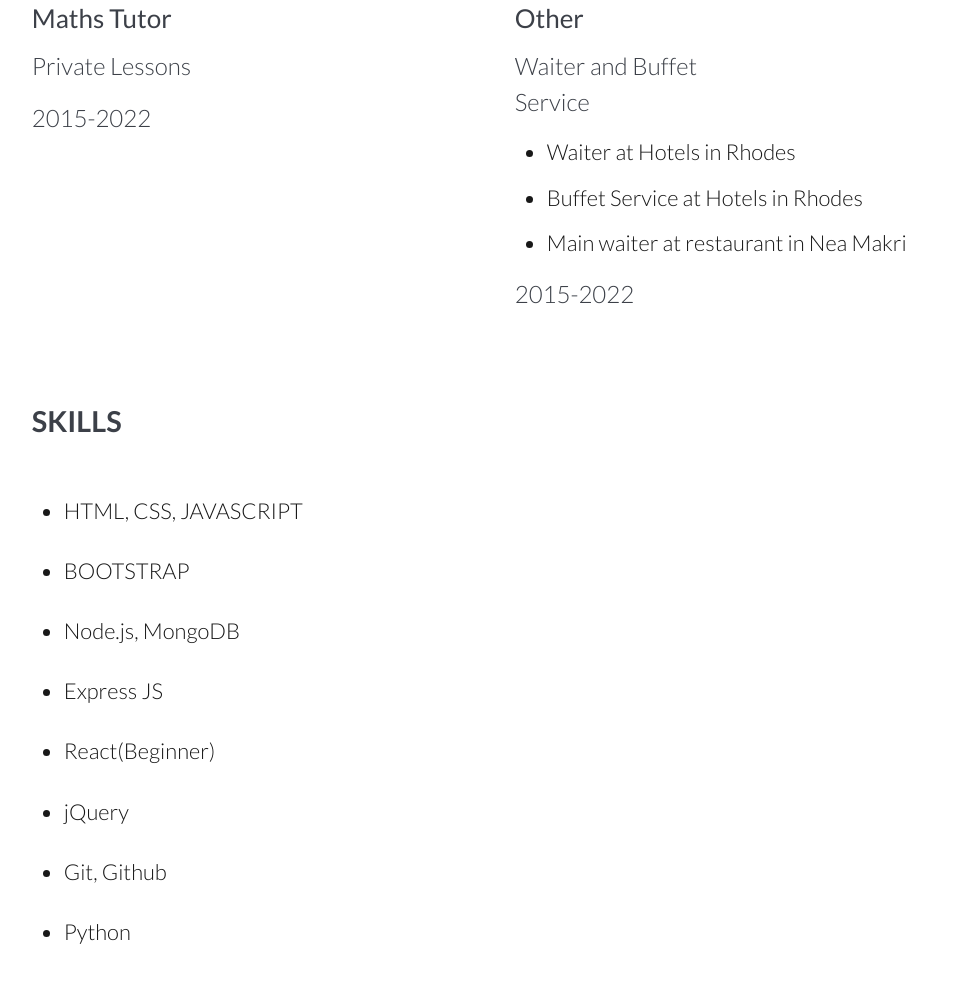
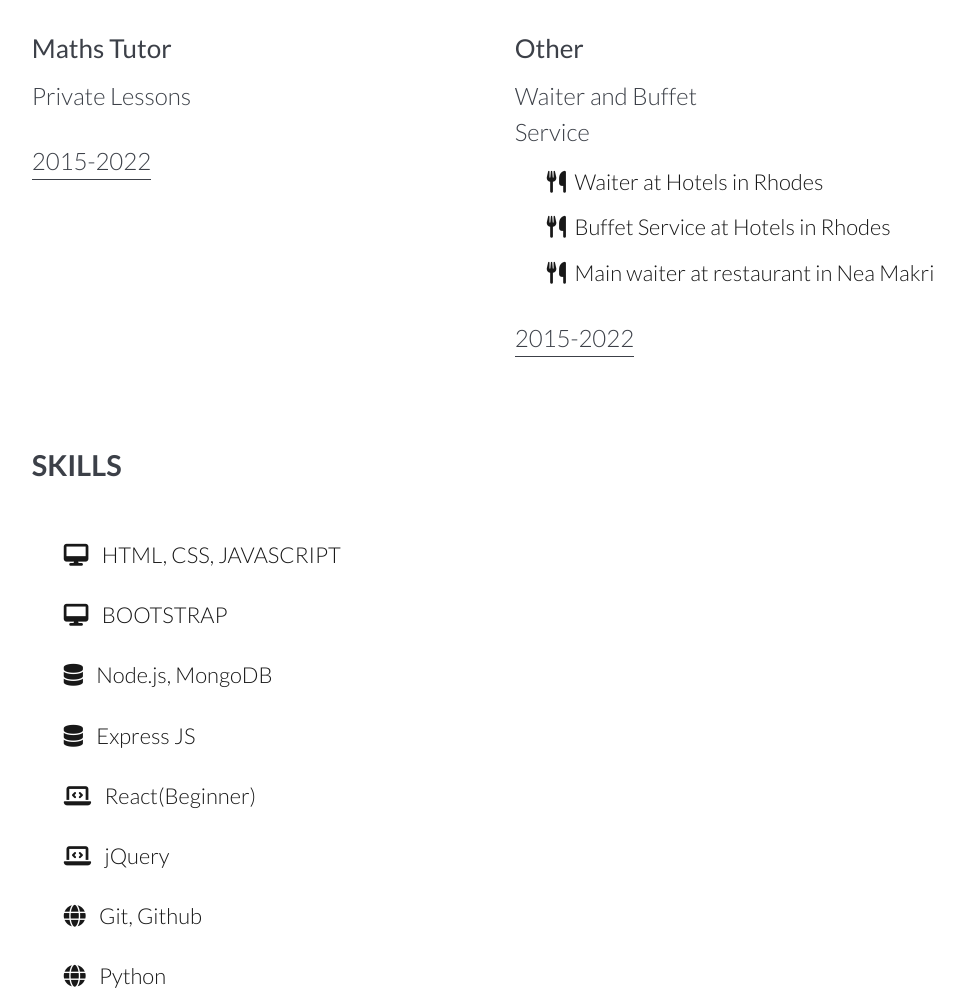
Before and after one commit to filiplouk/Achilles-Loukas, a plain HTML site: page index.html in a window 1280 px wide. Shown: the part 2391-3387 px from the top of the page, without its empty margins (231-1195 px from the left). Drawn offline with nearby package versions, Linux system fonts and the light colour scheme.

Commit message:
fixing icons

```diff
--- a/index.css
+++ b/index.css
@@ -141,9 +141,19 @@
   font-weight: 300;
 
 }
+/* -------------------------------RESUME------------------------------- */
 
 #resume p{
   font-weight: 300;
+}
+
+#resume .date{
+  display: inline-block;
+  border-bottom: 1px solid #3C4048;
+}
+
+#resume i{
+  margin-right: 1%;
 }
 
 .section a{
@@ -158,6 +168,10 @@
   color: #181818;
   font-weight:300;
 }
+
+
+
+/* ---------------------------------------PROJECTS---------------------------------- */
 
 #projects h4{
   margin-top: 8%;
--- a/index.html
+++ b/index.html
@@ -115,12 +115,12 @@
           <div class="col-md-6">
             <h4>BS Mathematics</h4>
             <p style="max-width:50%;">National and Kapodistrian University of Athens</p>
-            <p>2015-2021</p>
+            <p class="date">2015-2021</p>
           </div>
           <div class="col-md-6 mt-5 mt-md-0">
             <h4>Web Development Bootcamp</h4>
             <p>Udemy Online Platform</p>
-            <p>2021-2022</p>
+            <p class="date">2021-2022</p>
           </div>
         </div>
 
@@ -133,42 +133,42 @@
             <p>Website design and development</p>
             <p>Web Application</p>
             <p>API, Databases</p>
-            <p>2021-present</p>
+            <p class="date">2021-present</p>
           </div>
           <div class="col-md-6 mt-5 mt-md-0 ">
             <h4>Maths Teacher</h4>
             <p style="max-width:50%;">Private Tutoring Center, Argiroupoli</p>
-            <p>2018-2020</p>
+            <p class="date">2018-2020</p>
           </div>
         </div>
         <div class="row mt-5">
           <div class="col-md-6">
             <h4>Maths Tutor</h4>
             <p style="max-width:50%;">Private Lessons</p>
-            <p>2015-2022</p>
+            <p class="date">2015-2022</p>
           </div>
           <div class="col-md-6 mt-5 mt-md-0">
             <h4>Other</h4>
             <p style="max-width:50%;">Waiter and Buffet Service</p>
-            <ul>
-              <li>Waiter at Hotels in Rhodes</li>
-              <li>Buffet Service at Hotels in Rhodes</li>
-              <li>Main waiter at restaurant in Nea Makri</li>
+            <ul style="list-style-type:none">
+              <li><i class="fa-solid fa-utensils"></i> Waiter at Hotels in Rhodes</li>
+              <li><i class="fa-solid fa-utensils"></i> Buffet Service at Hotels in Rhodes</li>
+              <li><i class="fa-solid fa-utensils"></i> Main waiter at restaurant in Nea Makri</li>
             </ul>
-            <p>2015-2022</p>
+            <p class="date">2015-2022</p>
           </div>
         </div>
 
         <h3>SKILLS</h3>
-        <ul>
-          <li>HTML, CSS, JAVASCRIPT</li>
-          <li>BOOTSTRAP</li>
-          <li>Node.js, MongoDB</li>
-          <li>Express JS</li>
-          <li>React(Beginner)</li>
-          <li>jQuery</li>
-          <li>Git, Github</li>
-          <li>Python</li>
+        <ul style="list-style-type:none">
+          <li><i class="fa-solid fa-desktop"></i> HTML, CSS, JAVASCRIPT</li>
+          <li><i class="fa-solid fa-desktop"></i> BOOTSTRAP</li>
+          <li><i class="fa-solid fa-database"></i> Node.js, MongoDB</li>
+          <li><i class="fa-solid fa-database"></i> Express JS</li>
+          <li><i class="fa-solid fa-laptop-code"></i> React(Beginner)</li>
+          <li><i class="fa-solid fa-laptop-code"></i> jQuery</li>
+          <li><i class="fa-solid fa-globe"></i> Git, Github</li>
+          <li><i class="fa-solid fa-globe"></i> Python</li>
 
 
         </ul>
```
